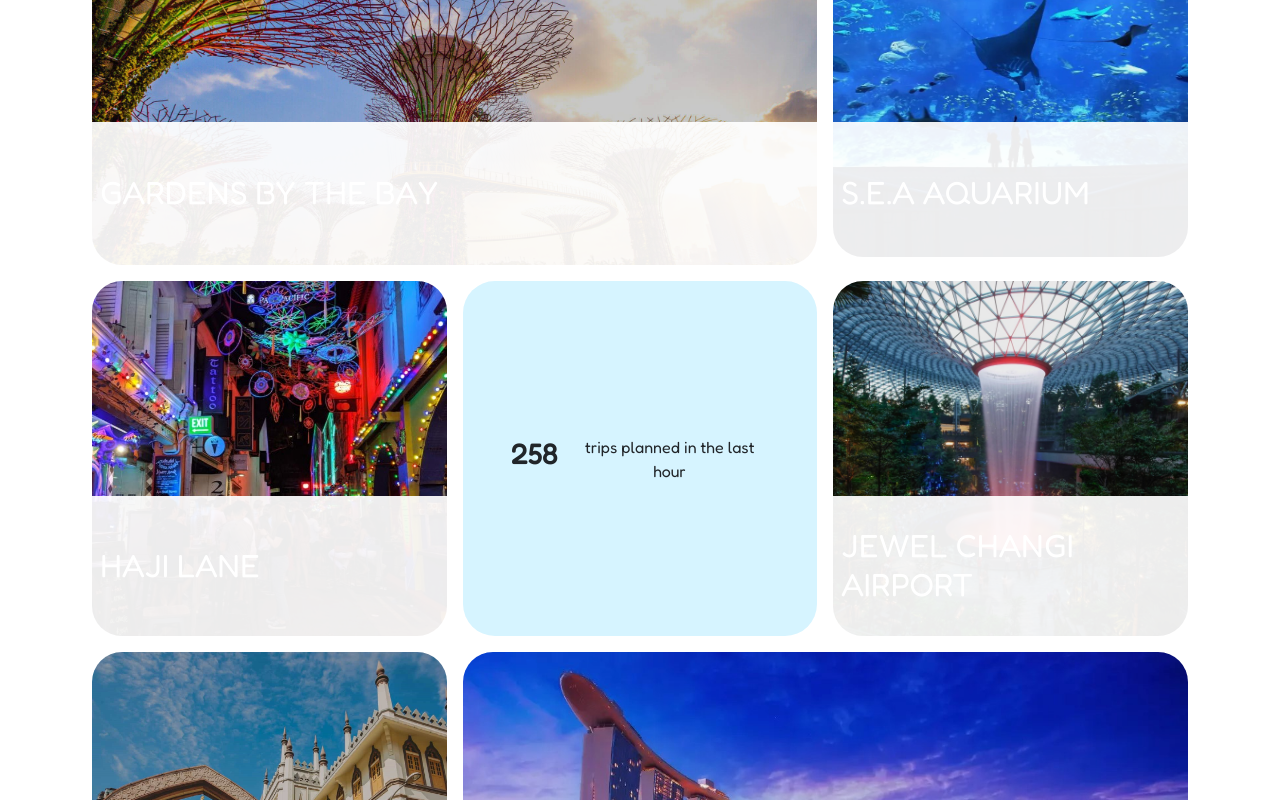
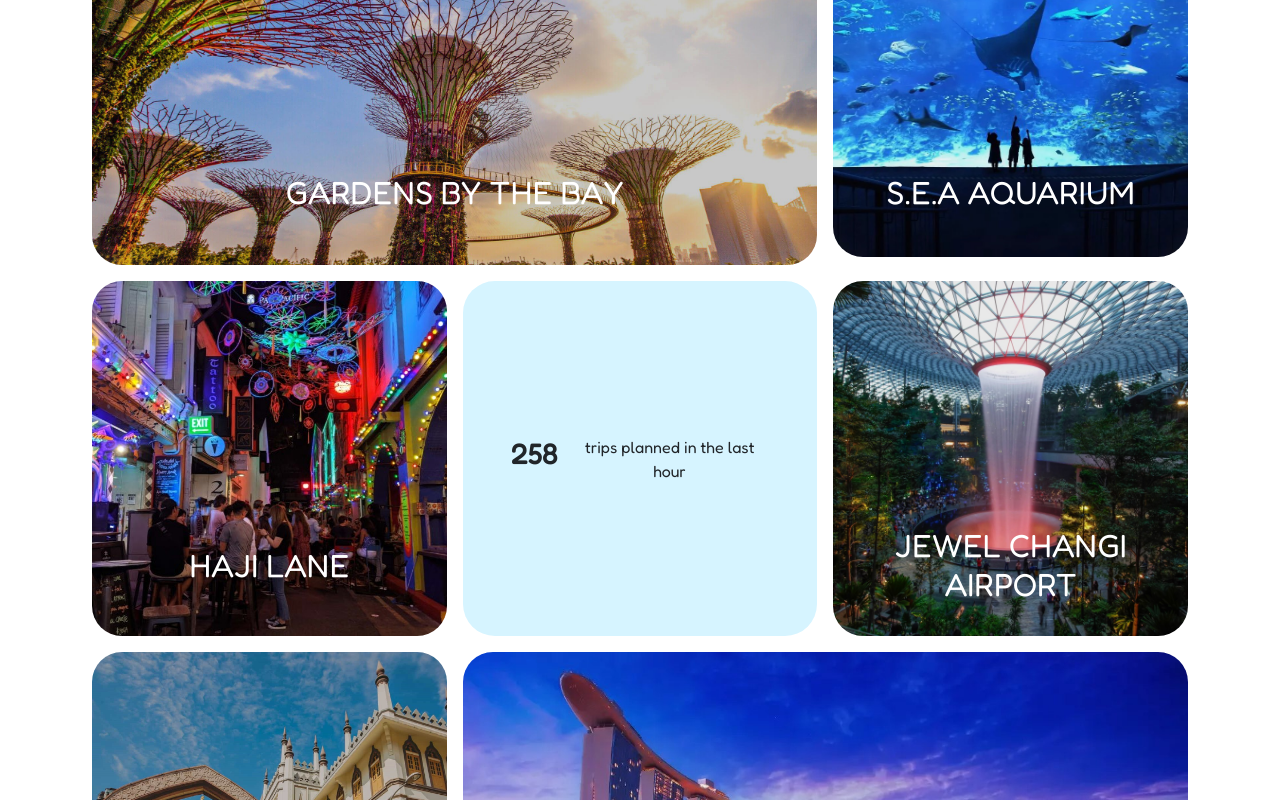
Before and after one commit to ngkangting/ExploreLah, a Vue app: page / in a window 1280 px wide. Shown: the part 2720-3520 px from the top of the page. Built offline with nearby package versions, Linux system fonts and the light colour scheme; no server answers.

Commit message:
attempt at fixing iconic landmark errors

```diff
--- a/src/views/HomeView.vue
+++ b/src/views/HomeView.vue
@@ -484,16 +484,15 @@
 
 .description {
   position: absolute;
-  bottom: 0;
-  background: rgba(255,255,255,0);
+  background: rgba(255,255,255,0) !important;
   bottom: 0;
   right: 0;
   left: 0;
   top:0;
-  display: flex;
-  justify-content: center;
-  align-items: center;
-  text-align: center;
+  display: flex !important;
+  justify-content: center !important;
+  align-items: center !important;
+  text-align: center !important;
 }
 
 </style>
```
